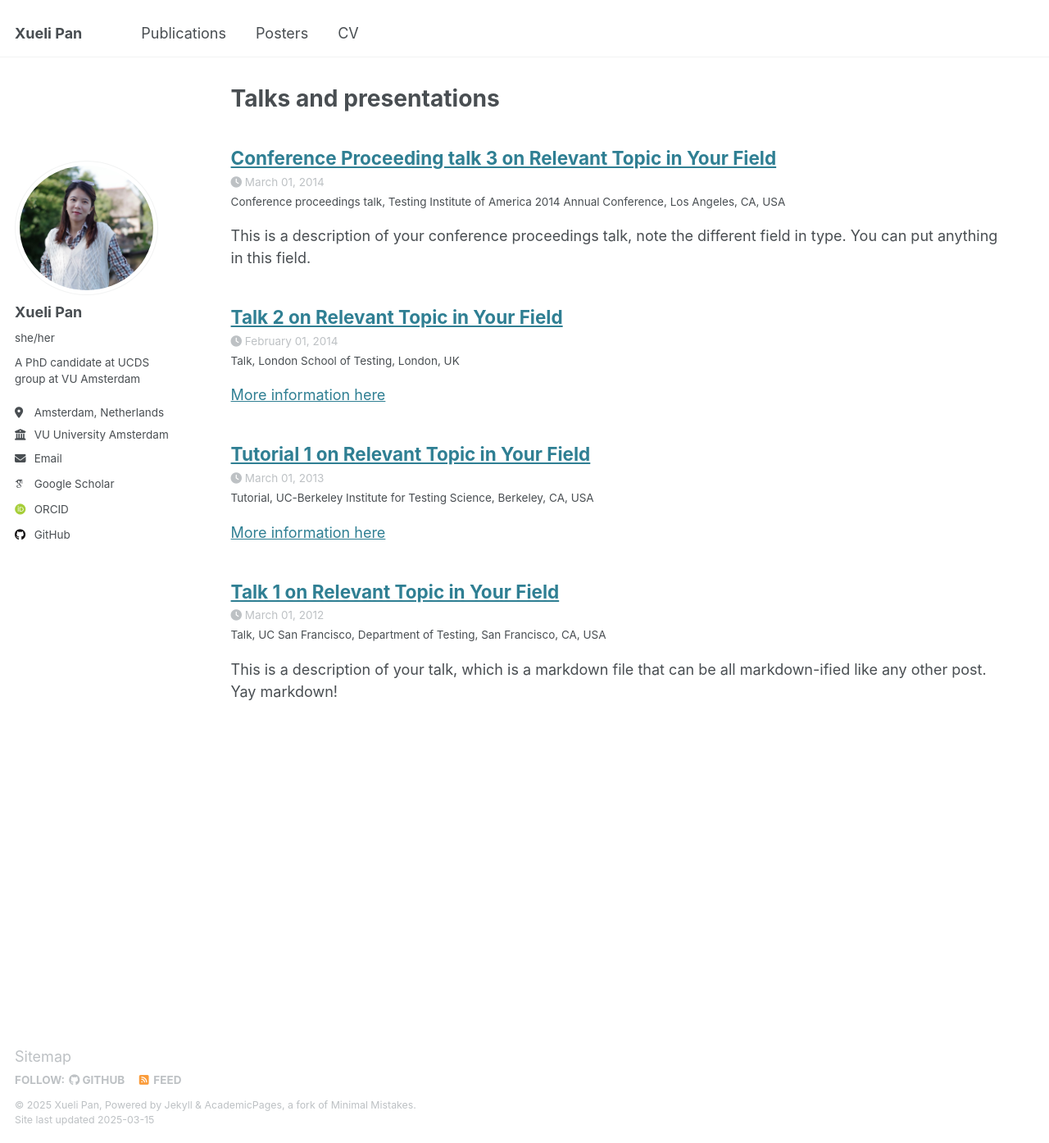
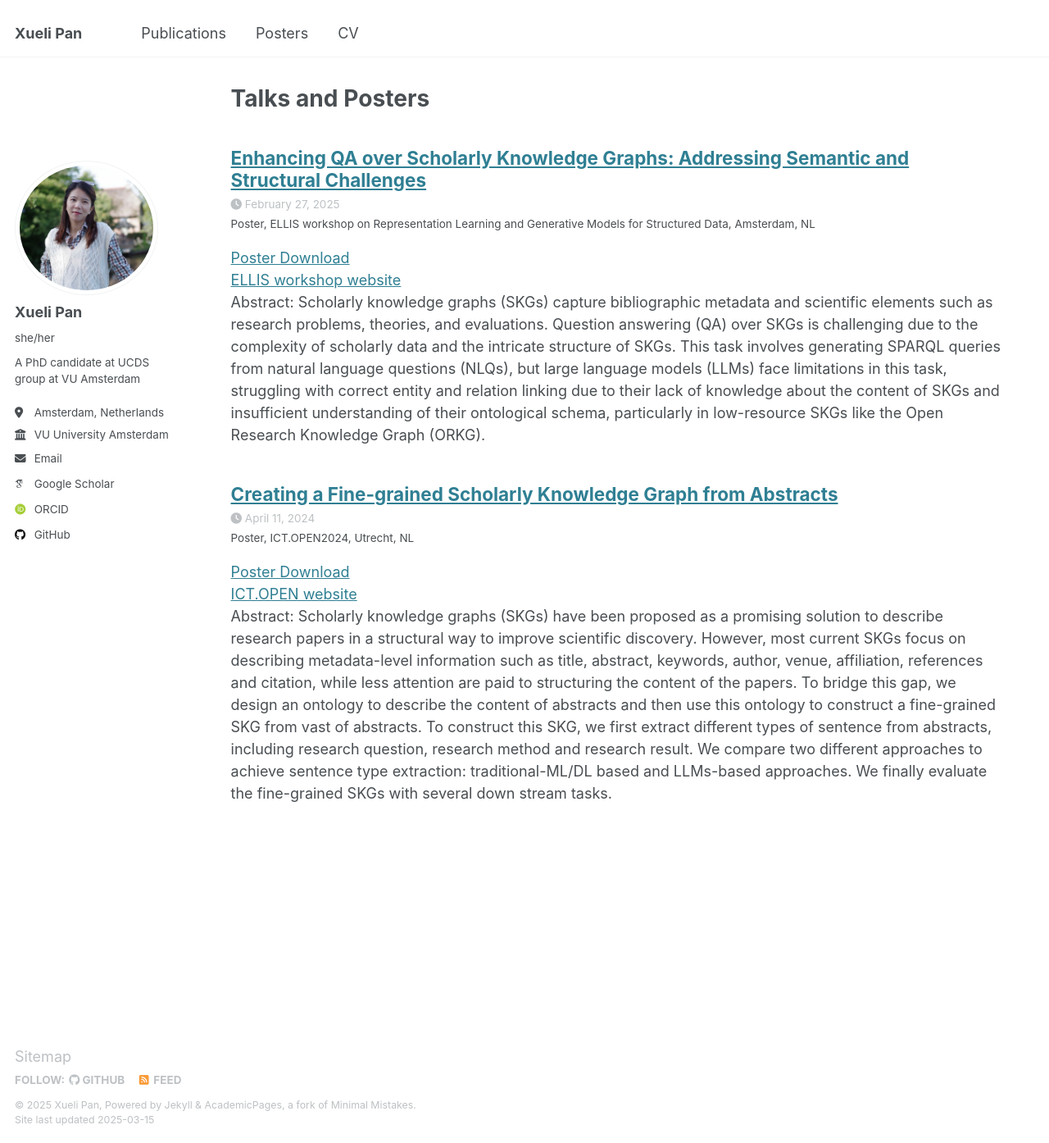
Before and after one commit to XueliPan/XueliPan.github.io, a Jekyll site: the page built from _pages/talks.html, in a window 1280 px wide and 1394 px high. Shown: the whole window at 82% size. Built offline with Jekyll 4.4.1, drawn with Linux system fonts in a browser that asks for light colours; some web fonts are replaced.

Commit message:
update posters

```diff
--- a/_pages/talks.html
+++ b/_pages/talks.html
@@ -1,6 +1,6 @@
 ---
 layout: archive
-title: "Talks and presentations"
+title: "Talks and Posters"
 permalink: /talks/
 author_profile: true
 ---
--- a/_talks/2012-03-01-talk-1.md
+++ /dev/null
@@ -1,11 +0,0 @@
----
-title: "Talk 1 on Relevant Topic in Your Field"
-collection: talks
-type: "Talk"
-permalink: /talks/2012-03-01-talk-1
-venue: "UC San Francisco, Department of Testing"
-date: 2012-03-01
-location: "San Francisco, CA, USA"
----
-
-This is a description of your talk, which is a markdown file that can be all markdown-ified like any other post. Yay markdown!
--- a/_talks/2013-03-01-tutorial-1.md
+++ /dev/null
@@ -1,13 +0,0 @@
----
-title: "Tutorial 1 on Relevant Topic in Your Field"
-collection: talks
-type: "Tutorial"
-permalink: /talks/2013-03-01-tutorial-1
-venue: "UC-Berkeley Institute for Testing Science"
-date: 2013-03-01
-location: "Berkeley, CA, USA"
----
-
-[More information here](http://exampleurl.com)
-
-This is a description of your tutorial, note the different field in type. This is a markdown files that can be all markdown-ified like any other post. Yay markdown!
--- a/_talks/2014-02-01-talk-2.md
+++ /dev/null
@@ -1,13 +0,0 @@
----
-title: "Talk 2 on Relevant Topic in Your Field"
-collection: talks
-type: "Talk"
-permalink: /talks/2014-02-01-talk-2
-venue: "London School of Testing"
-date: 2014-02-01
-location: "London, UK"
----
-
-[More information here](http://example2.com)
-
-This is a description of your talk, which is a markdown files that can be all markdown-ified like any other post. Yay markdown!
--- a/_talks/2014-03-01-talk-3.md
+++ /dev/null
@@ -1,11 +0,0 @@
----
-title: "Conference Proceeding talk 3 on Relevant Topic in Your Field"
-collection: talks
-type: "Conference proceedings talk"
-permalink: /talks/2014-03-01-talk-3
-venue: "Testing Institute of America 2014 Annual Conference"
-date: 2014-03-01
-location: "Los Angeles, CA, USA"
----
-
-This is a description of your conference proceedings talk, note the different field in type. You can put anything in this field.
--- /dev/null
+++ b/_talks/ELLISworkshop2025.md
@@ -0,0 +1,14 @@
+---
+title: "Enhancing QA over Scholarly Knowledge Graphs: Addressing Semantic and Structural Challenges"
+collection: talks
+type: "Poster"
+venue: "ELLIS workshop on Representation Learning and Generative Models for Structured Data"
+date: 2025-02-27
+location: "Amsterdam, NL"
+---
+
+[Poster Download](https://drive.google.com/file/d/1Cyjtbg_SNx_uablnFI7AAov0mj1iG7tk/view?usp=sharing)\
+[ELLIS workshop website](https://sites.google.com/view/rl-and-gm-for-sd/home)\
+Abstract: Scholarly knowledge graphs (SKGs) capture bibliographic metadata and scientific elements such as research problems, theories, and evaluations. Question answering (QA) over SKGs is challenging due to the complexity of scholarly data and the intricate structure of SKGs. This task involves generating SPARQL queries from natural language questions (NLQs), but large language models (LLMs) face limitations in this task, struggling with correct entity and relation linking due to their lack of knowledge about the content of SKGs and insufficient understanding of their ontological schema, particularly in low-resource SKGs like the Open Research Knowledge Graph (ORKG).
+
+Insights from a pilot experiment using ChatGPT(GPT-4) to generate SPARQL queries for handcrafted questions in the SciQA Benchmark reveal two primary error types: semantic inaccuracies, where incorrect entities or properties are linked despite correct query structure, and structural inconsistencies, involving errors in query structure, such as missing or abundant links (triples). To address these issues, we propose a retrieval-augmented generation (RAG) approach, providing LLMs with top-k candidate entities and properties from ORKG as context. Additionally, fine-tuning LLMs with NL-SPARQL pairs and/or ORKG triples enhances their ability to generate accurate, multi-hop SPARQL queries. Additionally, traditional evaluation metrics like BLEU and ROUGE rely on n-gram token overlap and fail to detect semantic issues in generated queries, leading to high scores despite low execution accuracy when queries contain incorrect properties or entities. We propose a nuanced metric that considers both semantic and structural accuracy. We conduct experiments on the SciQA Benchmark and compare our results with baselines and state-of-the-art methods.
--- /dev/null
+++ b/_talks/ICTOPEN2024.md
@@ -0,0 +1,12 @@
+---
+title: "Creating a Fine-grained Scholarly Knowledge Graph from Abstracts"
+collection: talks
+type: "Poster"
+venue: "ICT.OPEN2024"
+date: 2024-04-11
+location: "Utrecht, NL"
+---
+
+[Poster Download](https://drive.google.com/file/d/1H1hX99s8CK-L30jPcVoq98Ms82jVjgRR/view?usp=sharing)\
+[ICT.OPEN website](https://ictopen.nl/)\
+Abstract: Scholarly knowledge graphs (SKGs) have been proposed as a promising solution to describe research papers in a structural way to improve scientific discovery. However, most current SKGs focus on describing metadata-level information such as title, abstract, keywords, author, venue, affiliation, references and citation, while less attention are paid to structuring the content of the papers. To bridge this gap, we design an ontology to describe the content of abstracts and then use this ontology to construct a fine-grained SKG from vast of abstracts. To construct this SKG, we first extract different types of sentence from abstracts, including research question, research method and research result. We compare two different approaches to achieve sentence type extraction: traditional-ML/DL based and LLMs-based approaches. We finally evaluate the fine-grained SKGs with several down stream tasks.
```
Also changed, not shown: 14 other files.
